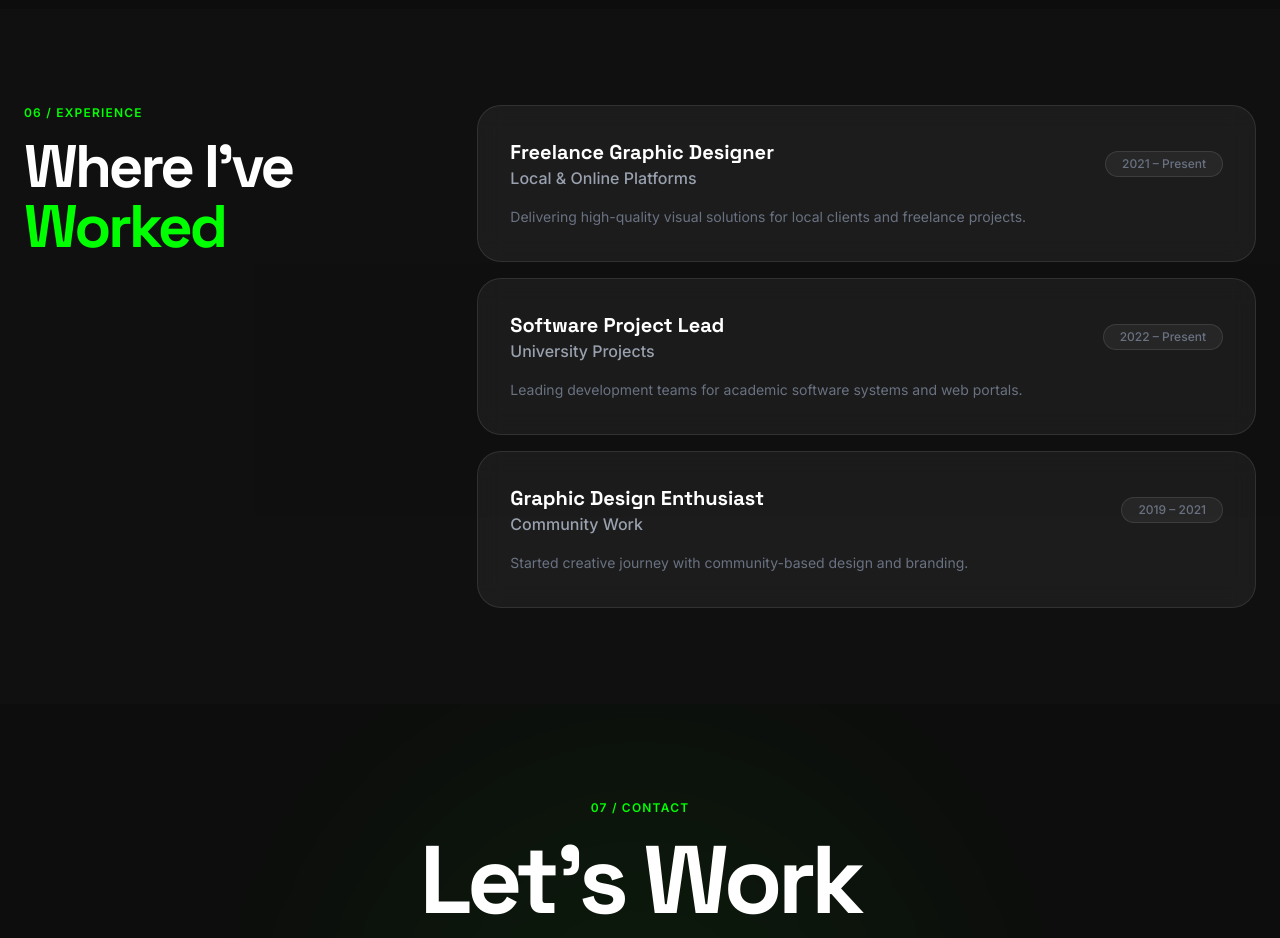
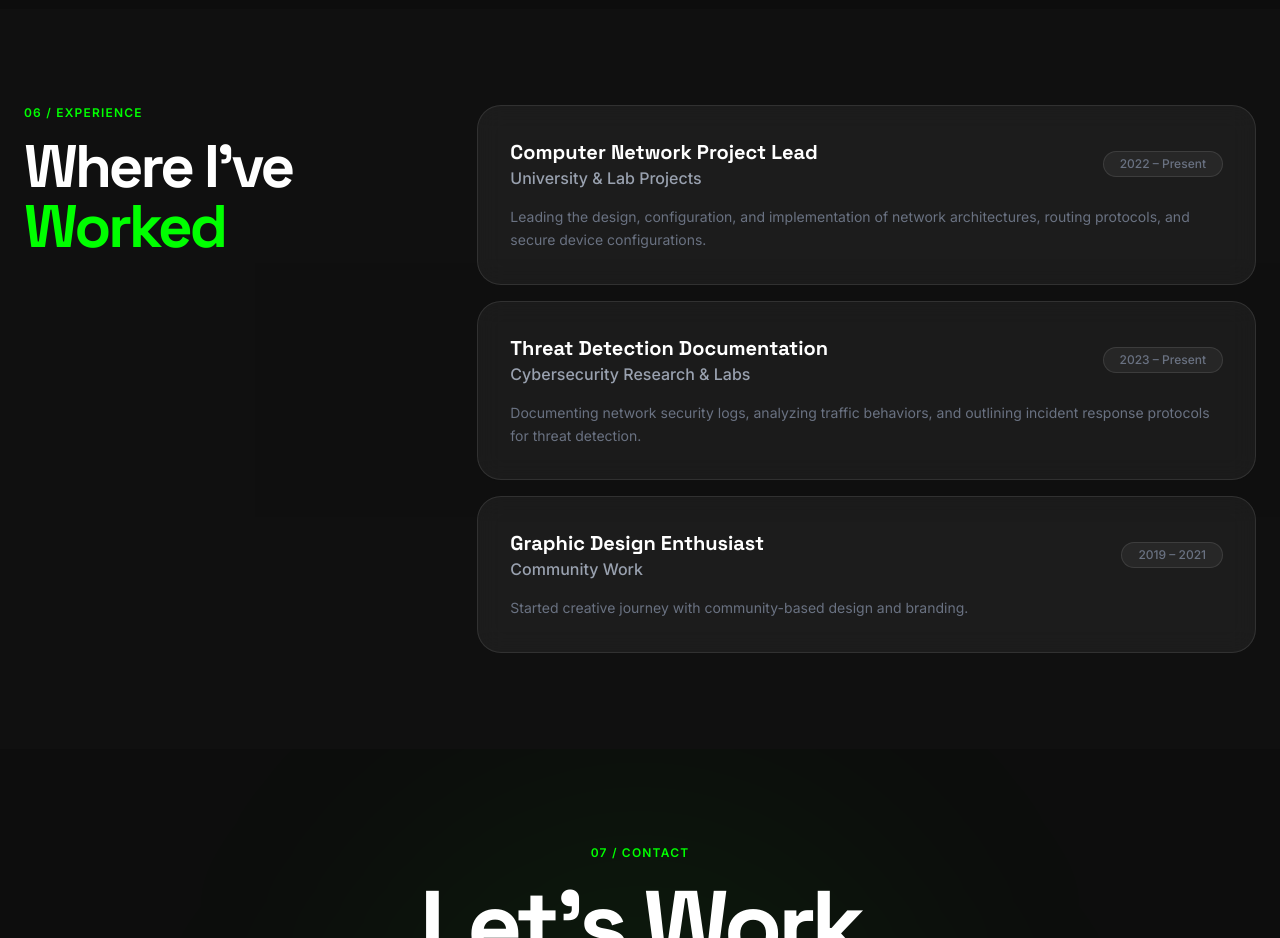
Before and after one commit to Hmanipulative9/Portfolio, a React (Vite) app: page / in a window 1280 px wide. Shown: the part 5580-6518 px from the top of the page. Built offline with nearby package versions, Linux system fonts and the light colour scheme.

Commit message:
Update and reorder experience section to focus on networking and threat detection

```diff
--- a/src/components/Experience.tsx
+++ b/src/components/Experience.tsx
@@ -2,16 +2,16 @@ import { motion } from 'motion/react';
 
 const experiences = [
   {
-    role: 'Freelance Graphic Designer',
-    company: 'Local & Online Platforms',
-    period: '2021 – Present',
-    description: 'Delivering high-quality visual solutions for local clients and freelance projects.'
+    role: 'Computer Network Project Lead',
+    company: 'University & Lab Projects',
+    period: '2022 – Present',
+    description: 'Leading the design, configuration, and implementation of network architectures, routing protocols, and secure device configurations.'
   },
   {
-    role: 'Software Project Lead',
-    company: 'University Projects',
-    period: '2022 – Present',
-    description: 'Leading development teams for academic software systems and web portals.'
+    role: 'Threat Detection Documentation',
+    company: 'Cybersecurity Research & Labs',
+    period: '2023 – Present',
+    description: 'Documenting network security logs, analyzing traffic behaviors, and outlining incident response protocols for threat detection.'
   },
   {
     role: 'Graphic Design Enthusiast',
```
